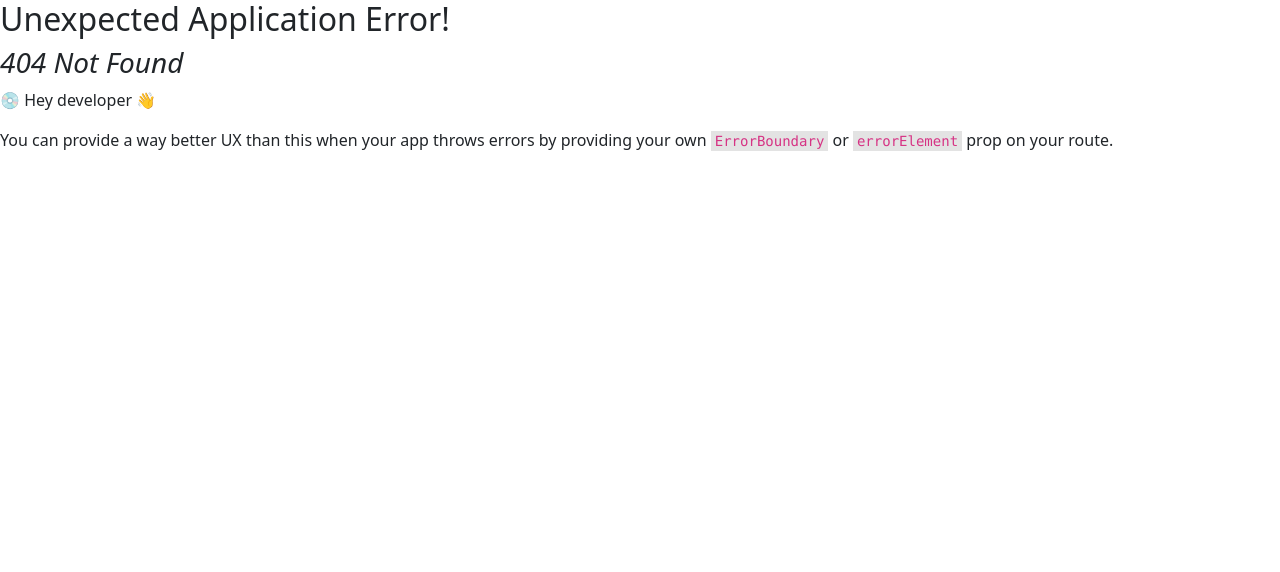
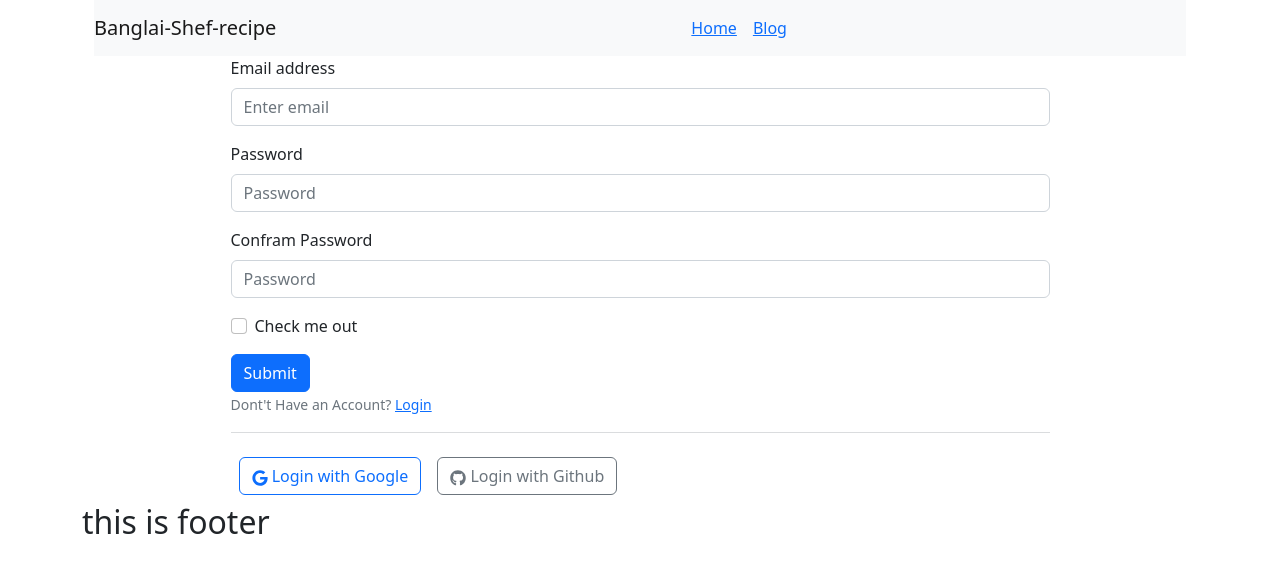
Before and after one commit to firoj10/bangali-chef-recipe, a React (Vite) app: page /register in a window 1280 px wide. Before the commit this address had no page. Shown: the top 572 px of the page. Built offline with nearby package versions, Linux system fonts and the light colour scheme.

Commit message:
google verification added

```diff
--- a/package.json
+++ b/package.json
@@ -17,6 +17,7 @@
     "react": "^18.2.0",
     "react-bootstrap": "^2.7.4",
     "react-dom": "^18.2.0",
+    "react-icons": "^4.8.0",
     "react-router-dom": "^6.11.0",
     "sort-by": "^1.2.0"
   },
--- a/src/components/FoodDetails/FoodDetails.jsx
+++ b/src/components/FoodDetails/FoodDetails.jsx
@@ -7,7 +7,6 @@ const FoodDetails = () => {
     const categoryNews = useLoaderData()
     return (
         <div>
-            {id && <h2>Category{categoryNews.length}</h2>}
             {
   categoryNews.map(food=> <SingleFood key={food._id} food={food}></SingleFood>)
 
--- /dev/null
+++ b/src/components/Login/Login.jsx
@@ -0,0 +1,73 @@
+import React, { useContext } from 'react';
+import { Button, Container, Form } from 'react-bootstrap';
+import { Link } from 'react-router-dom';
+import { FaGoogle, FaGithub } from "react-icons/fa";
+import { AuthContext } from '../Provider/AuthProvider';
+
+const Login = () => {
+  const { sinInWithGoogle, sinInWithGithub} = useContext(AuthContext)
+
+  const handleGoogleSignIn = () => {
+    sinInWithGoogle()
+    .then(result=>{
+      const loggedUser = result.user;
+      console.log(loggedUser)
+    })
+    .catch(error=>{
+      console.log(error)
+    })
+  }
+  const handleGithubSignIn = () => {
+    sinInWithGithub()
+    .then(result=>{
+      const loggedUser = result.user;
+      console.log(loggedUser)
+    })
+    .catch(error=>{
+      console.log(error)
+    })
+  }
+
+
+
+
+    return (
+        <Container >
+        <div className='mt-5 pt-5'>
+        <Form   className=' w-75 mx-auto '>
+    <Form.Group className="mb-3" controlId="formBasicEmail">
+      <Form.Label>Email address</Form.Label>
+      <Form.Control type="email" name='email'  placeholder="Enter email" />
+
+    </Form.Group>
+
+    <Form.Group className="mb-3" controlId="formBasicPassword">
+      <Form.Label>Password</Form.Label>
+      <Form.Control type="password" name='password' placeholder="Password" />
+    </Form.Group>
+
+
+    <Button variant="primary" type="submit">
+      Submit
+    </Button> <br/>
+    <Form.Text className="text-muted text-success">
+      Dont't Have an Account? <Link to="/register">Register</Link>
+      </Form.Text>
+      <Form.Text className="text-muted">
+
+      </Form.Text>
+      <Form.Text className="text-muted">
+      <br />
+      <hr />
+      <Button onClick={handleGoogleSignIn}  className='m-2' variant="outline-primary">
+
+             <FaGoogle /> Login with Google</Button>
+        <Button onClick={handleGithubSignIn} variant="outline-secondary" className='m-2'> <FaGithub></FaGithub> Login with Github</Button>
+      </Form.Text>
+  </Form>
+        </div>
+        </Container>
+    );
+};
+
+export default Login;
--- /dev/null
+++ b/src/components/Provider/AuthProvider.jsx
@@ -0,0 +1,41 @@
+import React, { createContext} from 'react';
+import {  GithubAuthProvider, GoogleAuthProvider,  getAuth, signInWithPopup } from "firebase/auth";
+import app from '../../firebase/firebase.config';
+
+
+
+const auth = getAuth(app)
+export const AuthContext = createContext(null)
+const googleAuthProvider = new GoogleAuthProvider()
+const githubAuthProvider = new GithubAuthProvider();
+
+
+const AuthProvider = ({children}) => {
+
+
+
+    const sinInWithGoogle = ()=>{
+        return signInWithPopup(auth, googleAuthProvider)
+    }
+
+    const sinInWithGithub = ()=>{
+        return signInWithPopup(auth, githubAuthProvider)
+    }
+
+    //observe auth change
+
+
+    const authInfo = {
+        sinInWithGithub,
+        sinInWithGoogle
+    }
+    return (
+        <div>
+            <AuthContext.Provider value={authInfo}>
+{children}
+            </AuthContext.Provider>
+        </div>
+    );
+};
+
+export default AuthProvider;
--- /dev/null
+++ b/src/components/Register/Register.jsx
@@ -0,0 +1,50 @@
+import React from 'react';
+import { Button, Container, Form } from 'react-bootstrap';
+import { Link } from 'react-router-dom';
+import { FaGoogle, FaGithub } from "react-icons/fa";
+
+const Register = () => {
+    return (
+        <Container  >
+        <Form className='w-75 mx-auto'>
+    <Form.Group className="mb-3" controlId="formBasicEmail">
+      <Form.Label>Email address</Form.Label>
+      <Form.Control type="email"  name='email' placeholder="Enter email" />
+
+    </Form.Group>
+
+    <Form.Group className="mb-3" controlId="formBasicPassword">
+      <Form.Label>Password</Form.Label>
+      <Form.Control type="password" name='password' placeholder="Password" />
+    </Form.Group>
+    <Form.Group className="mb-3" controlId="formBasicPassword">
+      <Form.Label> Confram Password</Form.Label>
+      <Form.Control type="password" name='confirm' placeholder="Password" />
+    </Form.Group>
+    <Form.Group className="mb-3" controlId="formBasicCheckbox">
+      <Form.Check type="checkbox" label="Check me out" />
+    </Form.Group>
+    <Button variant="primary" type="submit">
+      Submit
+    </Button> <br/>
+    <Form.Text className="text-muted text-success">
+      Dont't Have an Account? <Link to="/login">Login</Link>
+      </Form.Text>
+      <Form.Text className="text-muted">
+
+      </Form.Text>
+      <Form.Text className="text-muted">
+      <br />
+      <hr />
+      <Button className='m-2' variant="outline-primary">
+
+             <FaGoogle /> Login with Google</Button>
+        <Button  variant="outline-secondary" className='m-2'> <FaGithub></FaGithub> Login with Github</Button>
+      </Form.Text>
+  </Form>
+
+        </Container>
+    );
+};
+
+export default Register;
--- a/src/components/SingleFood/SingleFood.jsx
+++ b/src/components/SingleFood/SingleFood.jsx
@@ -7,8 +7,8 @@ const SingleFood = ({food}) => {
         cooking_method,description }= food;
     return (
        <div>
-        <div>
-            <img src={phefpicture} alt="" />
+        <div className='mt-5 pt-5'>
+            <img src={phefpicture} alt=""  style={{ width: '18rem' }}/>
             <p>Chef name <span>{chefname}</span></p>
             <p>Short Bio<span>{description}</span></p>
             <p>Numbers of Recipes<span>{Numbersofrecipes}</span></p>
@@ -17,7 +17,7 @@ const SingleFood = ({food}) => {
         </div>
          <CardGroup>
         <Card>
-          <Card.Img variant="top" src={recep_image.recepe1} />
+          <Card.Img variant="top" src={recep_image.recepe1}  />
           <Card.Body>
             <Card.Title>{recipe_name.res1}</Card.Title>
             <Card.Text>
--- a/src/main.jsx
+++ b/src/main.jsx
@@ -5,9 +5,12 @@ import './index.css'
 import 'bootstrap/dist/css/bootstrap.min.css';
 import { RouterProvider } from 'react-router-dom'
 import router from './components/routes/Routes.jsx'
+import AuthProvider from './components/Provider/AuthProvider';
 
 ReactDOM.createRoot(document.getElementById('root')).render(
   <React.StrictMode>
+        <AuthProvider>
         <RouterProvider router={router} />
+        </AuthProvider>
   </React.StrictMode>,
 )
```
Also changed, not shown: src/components/routes/Routes.jsx (+10 -0 lines), 1 other file (tests, documents, lock files or other folders).
